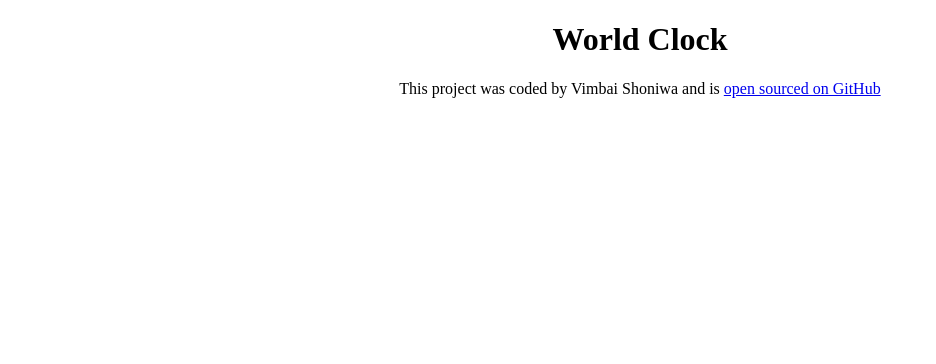
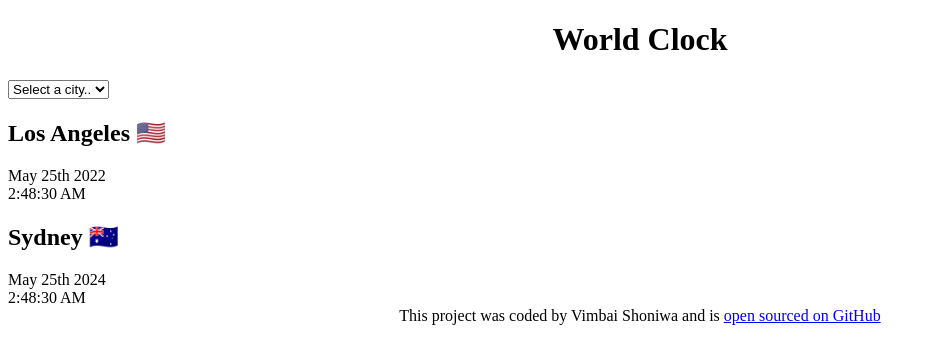
Before and after one commit to VimbaiShoniwa/World-Clock-Vimbai, a plain HTML site: page index.html in a window 1280 px wide. Shown: the whole page, without its empty margins (0-936 px from the left). Drawn offline with Linux system fonts and the light colour scheme.

Commit message:
Added basic HTML

```diff
--- a/index.html
+++ b/index.html
@@ -8,7 +8,27 @@
     <title>World Clock - Vimbai Shoniwa</title>
   </head>
   <body>
-    <h1>World Clock</h1>
+    <div class="container">
+      <h1>World Clock</h1>
+
+      <select>
+        <option value="">Select a city..</option>
+        <option value="">London</option>
+        <option value="">New York</option>
+        <option value="">Auckland</option>
+      </select>
+
+      <div class="city">
+        <h2>Los Angeles 🇺🇸</h2>
+        <div class="date">May 25th 2022</div>
+        <div class="time">2:48:30 AM</div>
+      </div>
+      <div class="city">
+        <h2>Sydney 🇦🇺</h2>
+        <div class="date">May 25th 2024</div>
+        <div class="time">2:48:30 AM</div>
+      </div>
+    </div>
     <footer>
       This project was coded by Vimbai Shoniwa and is
       <a
```
